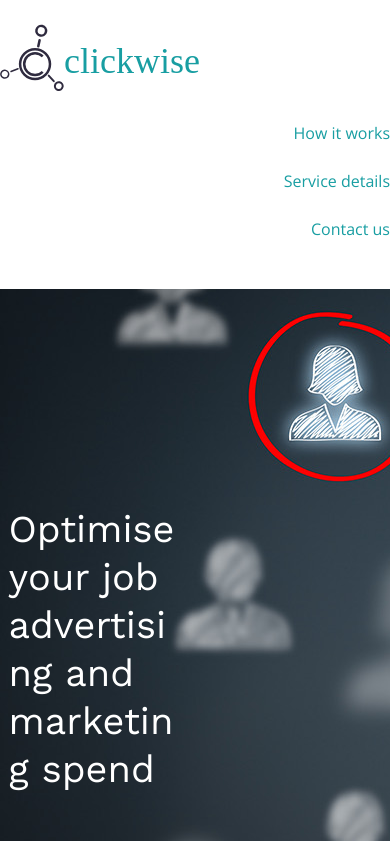
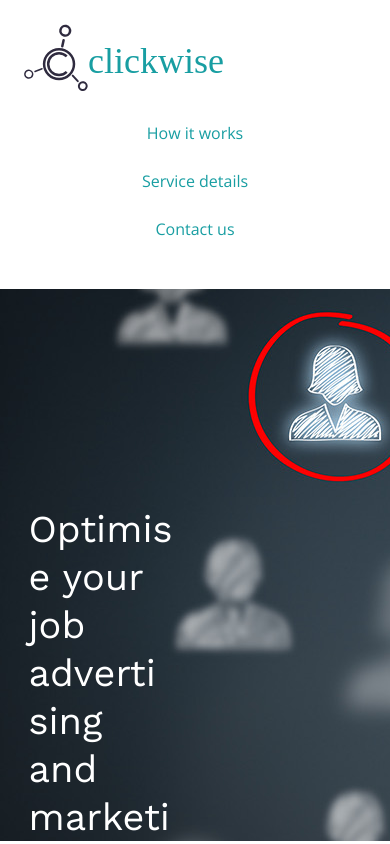
Before and after one commit to clickwise-co/public-site, a website: page docs/_index.html in a window 390 px wide. Shown: the top 844 px of the page. Drawn offline with nearby package versions, Linux system fonts and the light colour scheme.

Commit message:
header works on mobile

```diff
--- a/docs/_index.html
+++ b/docs/_index.html
@@ -13,7 +13,7 @@
     <div class="content-container">
       <header>
         <div class="contents">
-          <a href="/"><img src="images/logo.svg" /></a>
+          <a href="/"><img class="logo" src="images/logo.svg" /></a>
           <nav>
             <ul>
               <li><a href="#how-it-works">How it works</a></li>
--- a/src/stylesheets/_grid.scss
+++ b/src/stylesheets/_grid.scss
@@ -4,8 +4,8 @@ $gutter-width: baselineGridUnits(1);
 $grid-gutter-width: baselineGridUnits(1);
 $grid-columns: 12;
 $grid-col-gutter-ratio: 3;
-
-$grid-gutter-width-percentage: 100% / (($grid-columns - 1) + ($grid-columns * $grid-col-gutter-ratio));
+$grid-col-units: ($grid-columns - 1) + ($grid-columns * $grid-col-gutter-ratio);
+$grid-gutter-width-percentage: 100% / $grid-col-units;
 $grid-col-width: $grid-col-gutter-ratio * $grid-gutter-width-percentage;
 
 
--- a/src/stylesheets/styles.scss
+++ b/src/stylesheets/styles.scss
@@ -5,13 +5,17 @@
 @import '_grid';
 @import '_typography';
 
-//max-width 1156/16 = 72rem
-
 section .contents,
 header .contents,
 footer .contents {
-  max-width: 72rem;
-  margin: 0 auto;
+  max-width: $large-screen-breakpoint;
+
+  margin-left: $grid-gutter-width;
+  margin-right: $grid-gutter-width;
+
+  @include small-screen-up {
+    margin: 0 auto;
+  }
 
   & > h2, & > h3 {
     text-align: center;
@@ -32,7 +36,13 @@ header {
     margin-top: baselineGridUnits(1);
 
     li {
-      text-align: right;
+      text-align: center;
+    }
+
+    @include small-screen-up {
+      li {
+        text-align: right;
+      }
     }
   }
 
```
Also changed, not shown: docs/styles.css.
